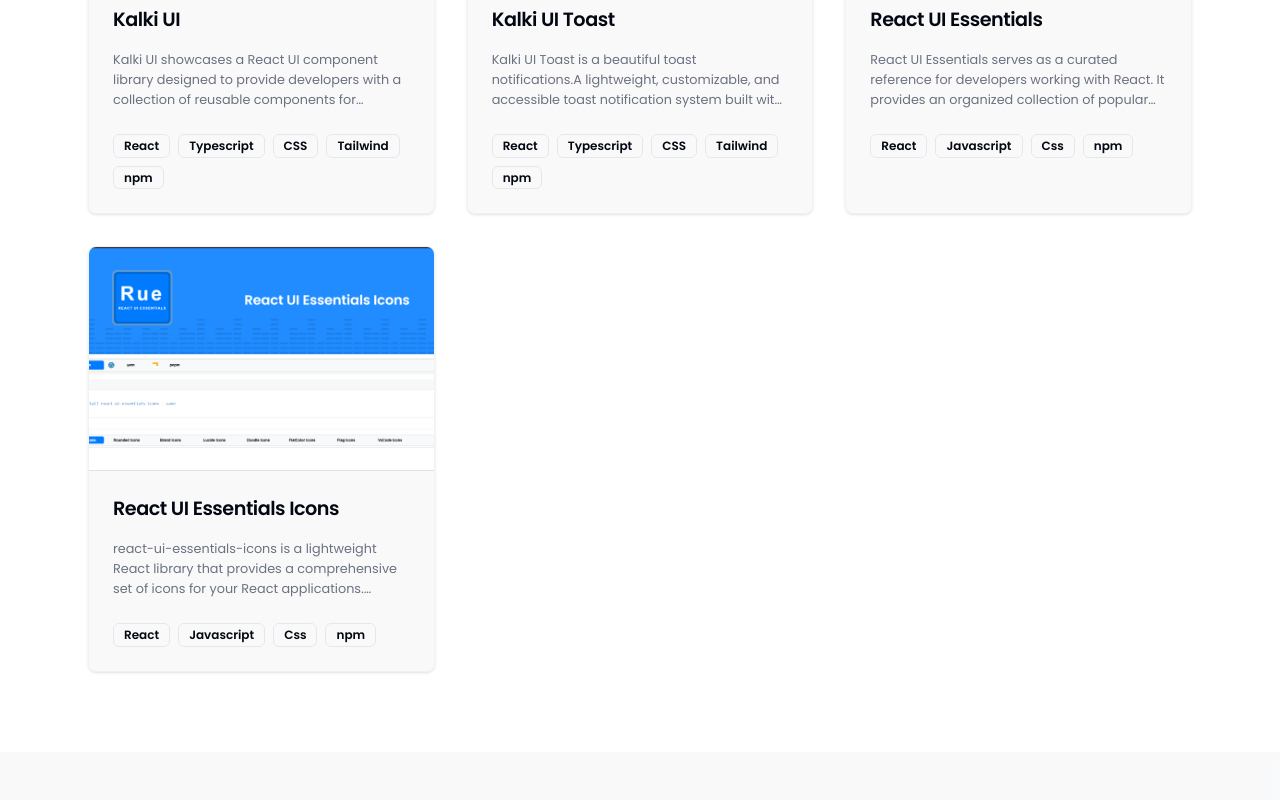
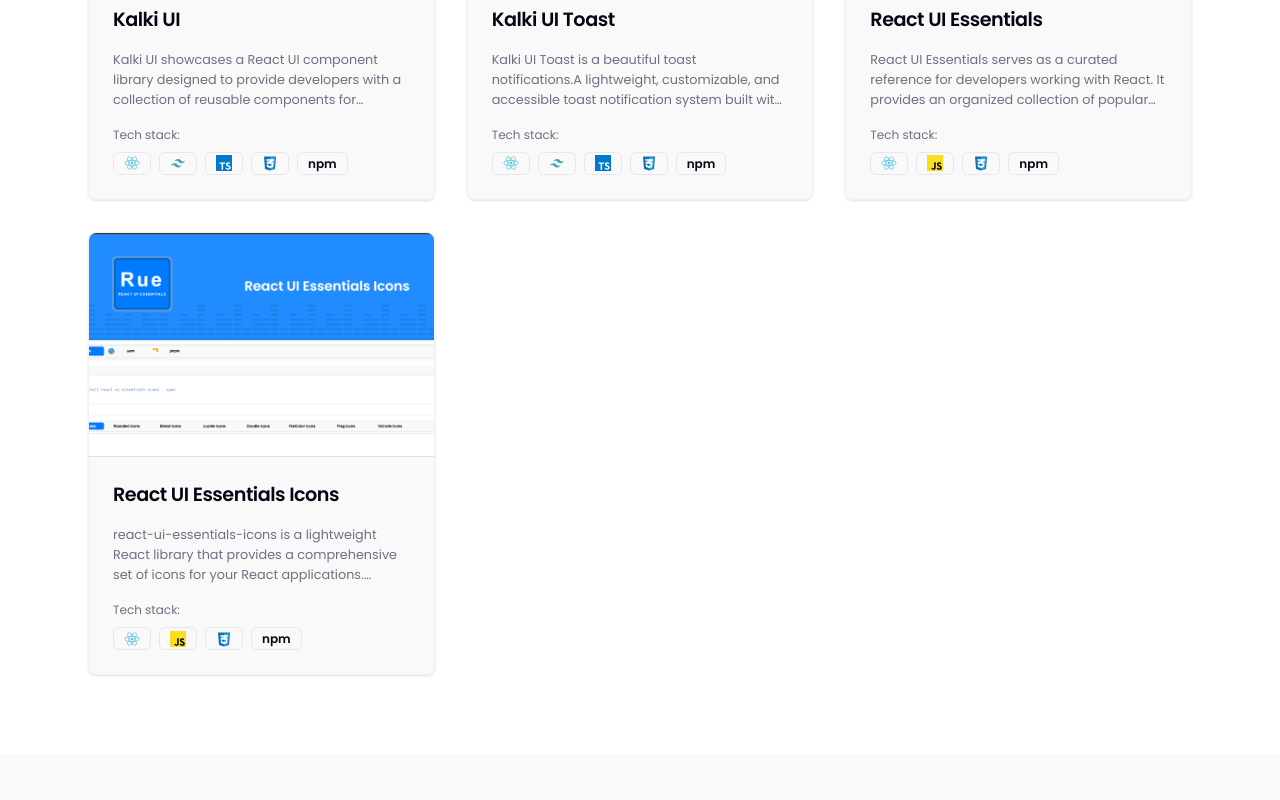
Before and after one commit to RaviTejaLadi/ravitejal, a React (Vite) app: page / in a window 1280 px wide. Shown: the part 1780-2580 px from the top of the page. Built offline with nearby package versions, Linux system fonts and the light colour scheme.

Commit message:
feat: enhance resume layout and structure; add language and achievement sections, improve project tags display

```diff
--- a/src/config/resumeConfig.ts
+++ b/src/config/resumeConfig.ts
@@ -99,6 +99,7 @@
     { name: 'Team Collaboration', category: 'Soft' },
     { name: 'Communication', category: 'Soft' },
     { name: 'Adaptability', category: 'Soft' },
+
   ],
   workExperience: [
     {
--- a/src/pages/ExperienceSection.tsx
+++ b/src/pages/ExperienceSection.tsx
@@ -30,6 +30,7 @@
     'Integrated RESTful APIs and third-party libraries to enhance platform functionality and streamline the user experience.',
     'Established and enforced frontend coding standards, implemented best practices, and led code review processes to ensure code quality and maintainability.',
   ];
+
   const IdexcelExp = [
     'Created responsive web applications using React and JavaScript',
     'Managed multiple environments (dev, test, demo, sandbox) for InferIQ, ensuring smooth deployment across all development stages.',
@@ -64,7 +65,7 @@
                   businesses of all sizes to unlock liquidity, mitigate risks, and accelerate growth
                   through trust, transparency, and cutting-edge technology.
                 </p>
-                <Accordion type="single" collapsible className="w-full">
+                <Accordion type="single" collapsible className="w-full" defaultValue='item-1'>
                   <AccordionItem value="item-1">
                     <AccordionTrigger>My Responsibilities at Aventisia</AccordionTrigger>
                     <AccordionContent>
@@ -107,7 +108,7 @@
                   unstructured data from various document types, including PDFs, handwritten forms,
                   images, and scanned documents. etc...
                 </p>
-                <Accordion type="single" collapsible className="w-full">
+                <Accordion type="single" collapsible className="w-full" defaultValue='item-1'>
                   <AccordionItem value="item-1">
                     <AccordionTrigger>My Responsibilities at Idexcel</AccordionTrigger>
                     <AccordionContent>
--- a/src/pages/ProjectsSection.tsx
+++ b/src/pages/ProjectsSection.tsx
@@ -5,6 +5,7 @@
 import ruei from '../assets/ruei.png';
 import { ExternalLink } from 'lucide-react';
 import { Badge } from '@/components/ui/badge';
+import { Css, JavaScript, React, Tailwind, TypeScript } from '@/assets/technologies';
 
 const ProjectsSection = () => {
   const projects = [
@@ -12,14 +13,26 @@
       title: 'Kalki UI',
       description: `Kalki UI showcases a React UI component library designed to provide developers with a collection of reusable components for building modern web applications. While specific details about the library's features, components, and documentation are not provided in the available sources, the site likely offers insights into the design philosophy, component offerings, and usage guidelines for Kalki UI.`,
       image: kalkiUi,
-      tags: ['React', 'Typescript', 'CSS', 'Tailwind', 'npm'],
+      tags: [
+        <React className="w-h h-4" />,
+        <Tailwind className="w-h h-4" />,
+        <TypeScript className="w-h h-4" />,
+        <Css className="w-h h-4" />,
+        'npm',
+      ],
       link: 'https://kalki-ui.vercel.app/',
     },
     {
       title: 'Kalki UI Toast',
       description: `Kalki UI Toast is a beautiful toast notifications.A lightweight, customizable, and accessible toast notification system built with React and Tailwind CSS.`,
       image: kalkiUiToast,
-      tags: ['React', 'Typescript', 'CSS', 'Tailwind', 'npm'],
+      tags: [
+        <React className="w-h h-4" />,
+        <Tailwind className="w-h h-4" />,
+        <TypeScript className="w-h h-4" />,
+        <Css className="w-h h-4" />,
+        'npm',
+      ],
       link: 'https://kalki-ui-toast-docs.vercel.app/',
     },
     {
@@ -27,7 +40,12 @@
       description:
         'React UI Essentials serves as a curated reference for developers working with React. It provides an organized collection of popular React UI component libraries, offering a centralized hub to explore and compare various UI frameworks.',
       image: rue,
-      tags: ['React', 'Javascript', 'Css', 'npm'],
+      tags: [
+        <React className="w-h h-4" />,
+        <JavaScript className="w-h h-4" />,
+        <Css className="w-h h-4" />,
+        'npm',
+      ],
       link: 'https://react-ui-essentials.vercel.app/',
     },
     {
@@ -35,7 +53,12 @@
       description:
         'react-ui-essentials-icons is a lightweight React library that provides a comprehensive set of icons for your React applications. Designed for ease of use and flexibility, this package allows you to quickly integrate high-quality icons into your project',
       image: ruei,
-      tags: ['React', 'Javascript', 'Css', 'npm'],
+      tags: [
+        <React className="w-h h-4" />,
+        <JavaScript className="w-h h-4" />,
+        <Css className="w-h h-4" />,
+        'npm',
+      ],
       link: 'https://react-ui-essentials-icons.vercel.app/',
     },
   ];
@@ -80,6 +103,8 @@
                   <p className="text-muted-foreground text-sm line-clamp-3">
                     {project.description}
                   </p>
+                  <div>
+                    <p className="text-xs text-muted-foreground">Tech stack:</p>
 
                     <div className="flex flex-wrap gap-2 pt-2">
                       {project.tags.map((tag, tagIndex) => (
@@ -87,6 +112,7 @@
                           {tag}
                         </Badge>
                       ))}
+                    </div>
                   </div>
                 </CardContent>{' '}
               </a>
```
Also changed, not shown: src/pages/Resume.tsx (+55 -61 lines). Lines whose indentation alone changed are shown as unchanged.
